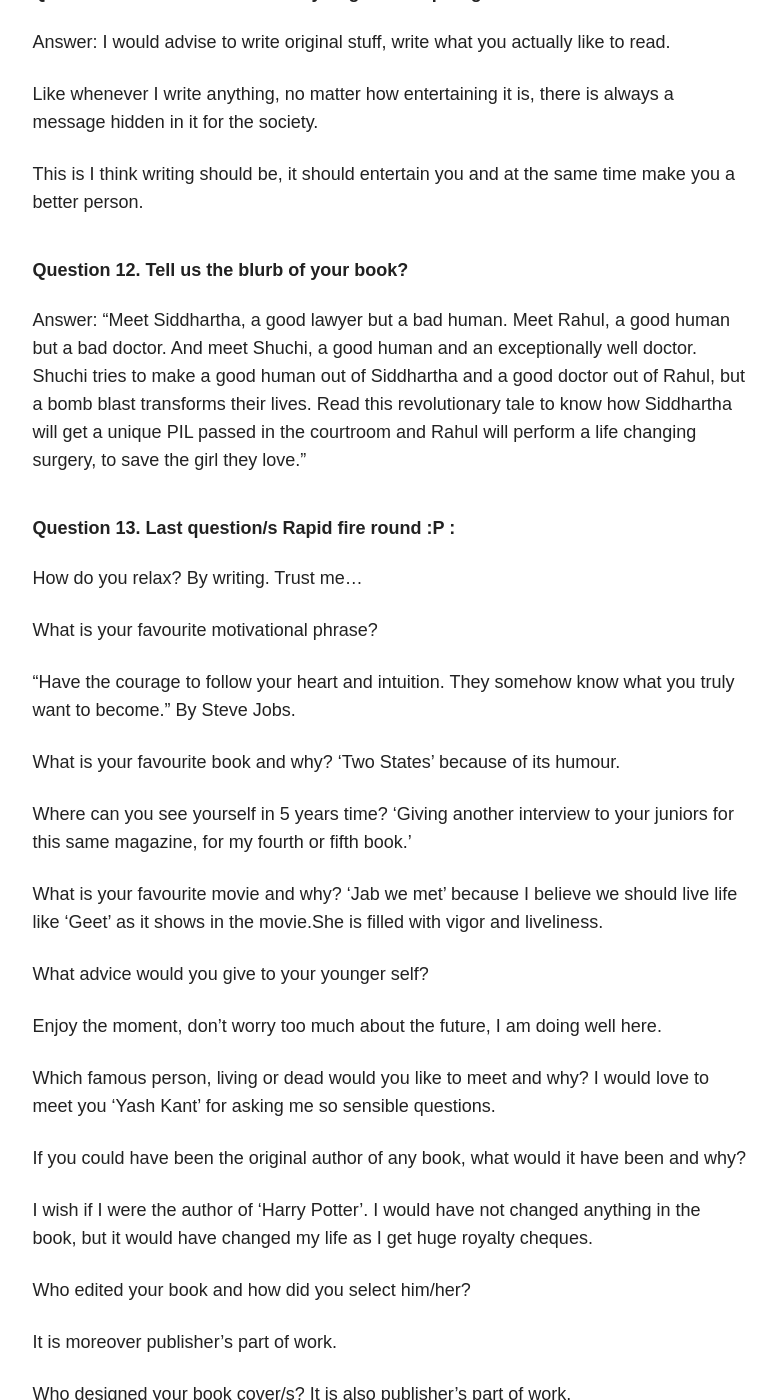
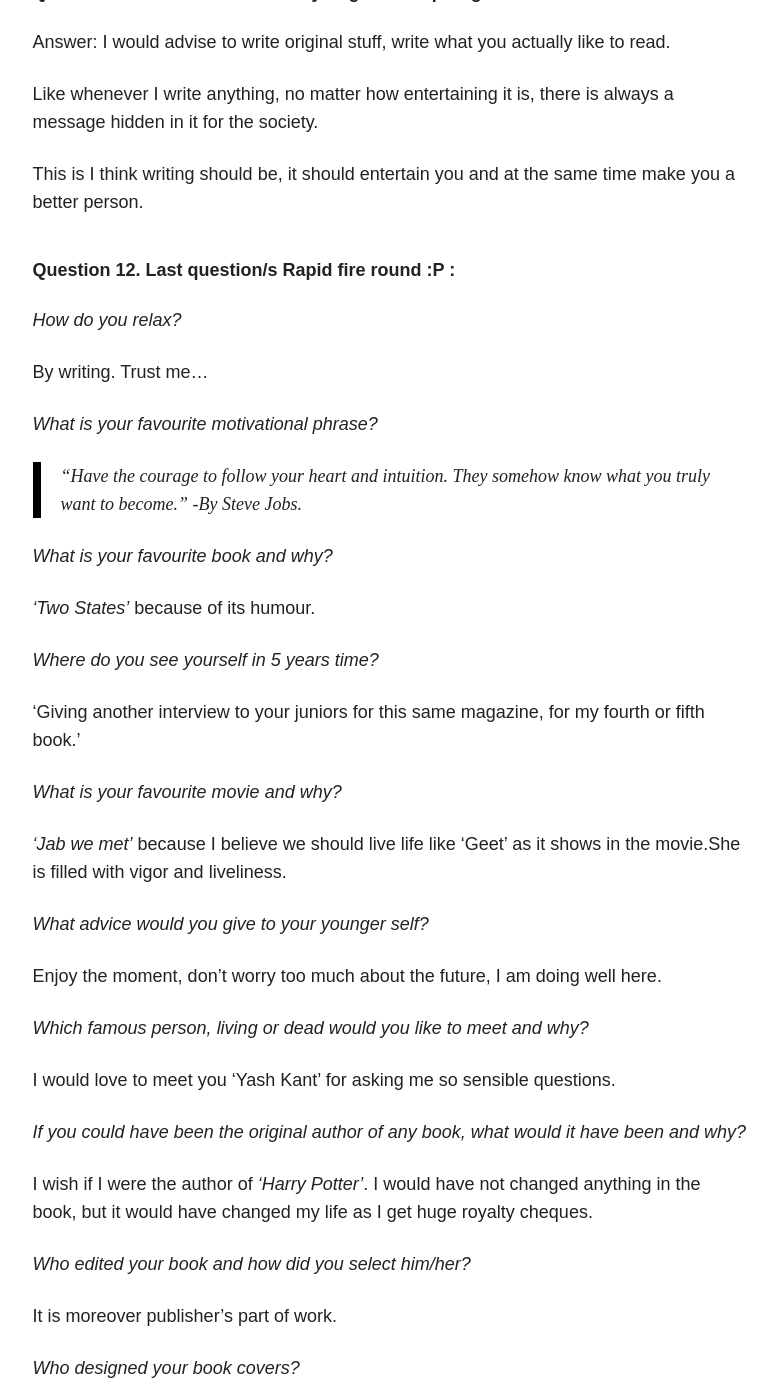
Before and after one commit to iithbt/iithbt.github.io, a Jekyll site: the page built from _posts/articles/2016-09-17-Chit-Chat-With-Arpit.md, in a window 1280 px wide and 1400 px high, scrolled down 4329 px. Shown: the whole window, without its empty margins (347-1124 px from the left). Built offline with Jekyll 4.4.1, drawn with Linux system fonts in a browser that asks for light colours; nearby versions of some CDN libraries; some web fonts are replaced; some of the changed text lies outside the part shown.

Commit message:
Edited the content for chit chat with arpit.

```diff
--- a/_posts/articles/2016-09-17-Chit-Chat-With-Arpit.md
+++ b/_posts/articles/2016-09-17-Chit-Chat-With-Arpit.md
@@ -94,82 +94,70 @@ Like whenever I write anything, no matter how entertaining it is, there is alway
 This is I think writing should be, it should entertain you and at the same time make you a better person.
 
 
-###### Question 12. Tell us the blurb of your book?
+###### Question 12. Last question/s Rapid fire round :P :
 
-Answer: "Meet Siddhartha, a good lawyer but a bad human.
-Meet Rahul, a good human but a bad doctor.
-And meet Shuchi, a good human and an exceptionally well doctor.
-Shuchi tries to make a good human out of Siddhartha and a good doctor out of Rahul, but a bomb blast transforms their lives.
-Read this revolutionary tale to know how Siddhartha will get a unique PIL passed in the courtroom and Rahul will perform a life changing surgery, to save the girl they love.”
+_How do you relax?_
 
-###### Question 13. Last question/s Rapid fire round :P :
-
-How do you relax?
 By writing. Trust me…
 
+_What is your favourite motivational phrase?_
 
-What is your favourite motivational phrase?
+> "Have the courage to follow your heart and intuition. They somehow know what you truly want to become."
+	-By Steve Jobs.
 
-"Have the courage to follow your heart and intuition. They somehow know what you truly want to become." By Steve Jobs.
+_What is your favourite book and why?_
 
-What is your favourite book and why?
-‘Two States’ because of its humour.
+_‘Two States’_ because of its humour.
 
+_Where do you see yourself in 5 years time?_
 
-Where can you see yourself in 5 years time?
-‘Giving another interview to your juniors for this same magazine, for my fourth or fifth	 book.’
+‘Giving another interview to your juniors for this same magazine, for my fourth or fifth book.’
 
+_What is your favourite movie and why?_
 
-What is your favourite movie and why?
-‘Jab we met’ because I believe we should live life like ‘Geet’ as it shows in the movie.She is filled with vigor and liveliness.
+_‘Jab we met’_ because I believe we should live life like ‘Geet’ as it shows in the movie.She is filled with vigor and liveliness.
 
-
-What advice would you give to your younger self?
+_What advice would you give to your younger self?_
 
 Enjoy the moment, don’t worry too much about the future, I am doing well here.
 
+_Which famous person, living or dead would you like to meet and why?_
 
-Which famous person, living or dead would you like to meet and why?
 I would love to meet you ‘Yash Kant’ for asking me so sensible questions.
 
+_If you could have been the original author of any book, what would it have been and why?_
 
-If you could have been the original author of any book, what would it have been and why?
+I wish if I were the author of _‘Harry Potter’_. I would have not changed anything in the book, but it would have changed my life as I get huge royalty cheques.
 
-I wish if I were the author of ‘Harry Potter’. I would have not changed anything in the book, but it would have changed my life as I get huge royalty cheques.
-
-
-Who edited your book and how did you select him/her?
+_Who edited your book and how did you select him/her?_
 
 It is moreover publisher’s part of work.
 
+_Who designed your book covers?_
 
-Who designed your book cover/s?
 It is also publisher’s part of work.
 
+_Why do you write ?_
 
-Why do you write ?
 Because deep down in my heart I always knew that if I will write, one day, a magazine from IIT will take my interview.
 
-
-Do you write a draft on paper or at a keyboard (typewriter or computer)?Ballpoint, uniball or fountain pen?
+_Do you write a draft on paper or at a keyboard (typewriter or computer)?Ballpoint, uniball or fountain pen?_
 
 My handwriting is awful, but I can type 70 words a minute, so I always type in a computer.
 
-
-Aren’t writers supposed to be solitary?
+_Aren’t writers supposed to be solitary?_
 
 Of course not. Had it be true, from where all those romantic ideas come from?
 
+_How was your academic performance at school?_
 
-How was your academic performance at school?
 Above average. But not that good to make it to an IIT, like you guys.
 
-###### Question 14. Tell us the blurb of your book and how to order it?
+###### Question 13. Tell us the blurb of your book and how to order it?
 
 Answer: I just love it when someone ask me, ‘How to order’. Let me share the link.
 
 Blurb:
-
 *"Meet Siddhartha, a good lawyer but a bad human.
 Meet Rahul, a good human but a bad doctor.
 And meet Shuchi, a good human and an exceptionally well doctor.
@@ -178,12 +166,11 @@ Read this revolutionary tale to know how Siddhartha will get a unique PIL passed
 
 
 ###### Order link
-<http://tinyurl.com/htjy57t>
-  *(Free shipping)*
+<a href="http://tinyurl.com/htjy57t" target="_blank">http://tinyurl.com/htjy57t</a> <span style="font-size:10px"><i>(Free shipping)</i></span>
 
 
 ###### Amazon order link
-<http://tinyurl.com/hwsme2o>
+<a href="http://tinyurl.com/hwsme2o" target="_blank">http://tinyurl.com/hwsme2o</a>
 
 
 
```
